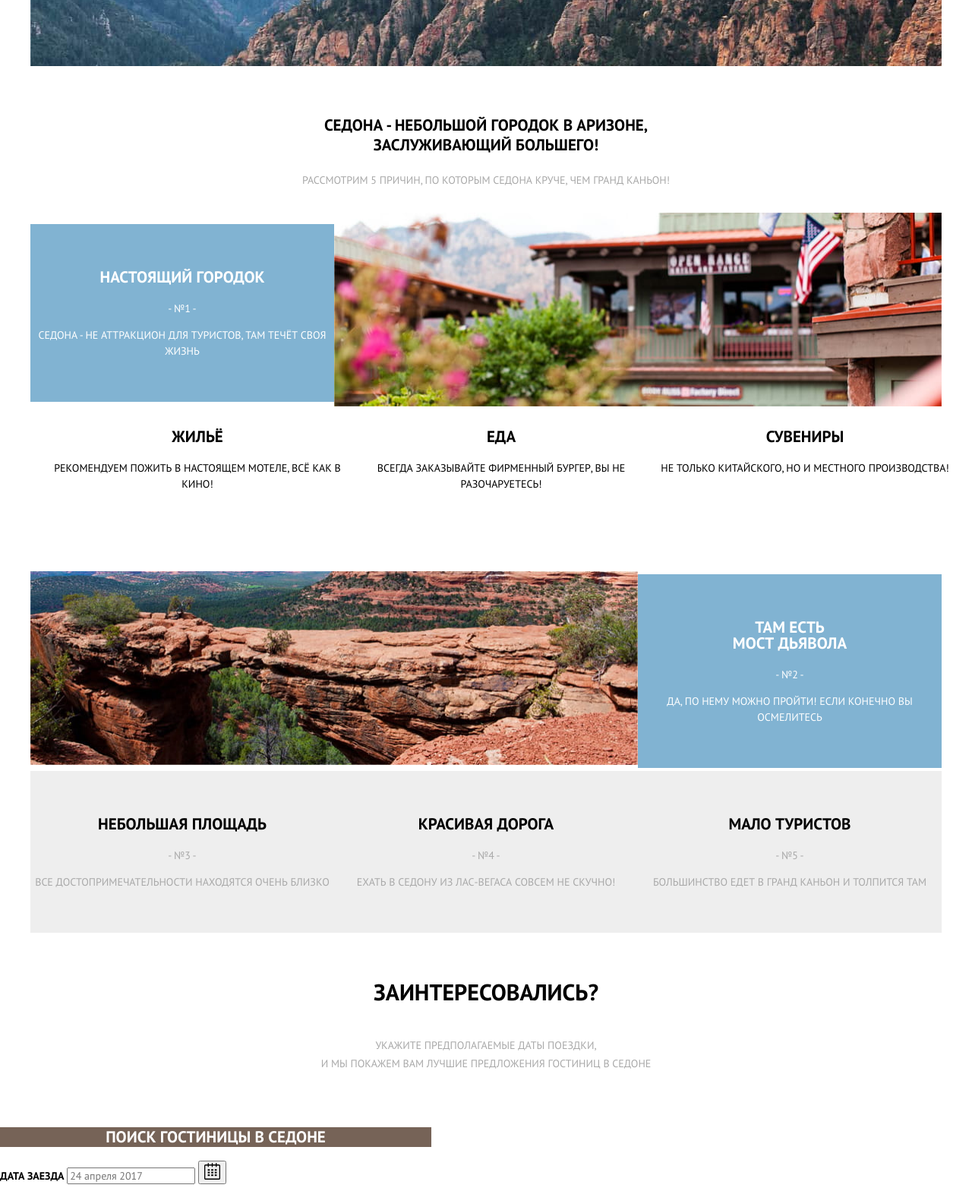
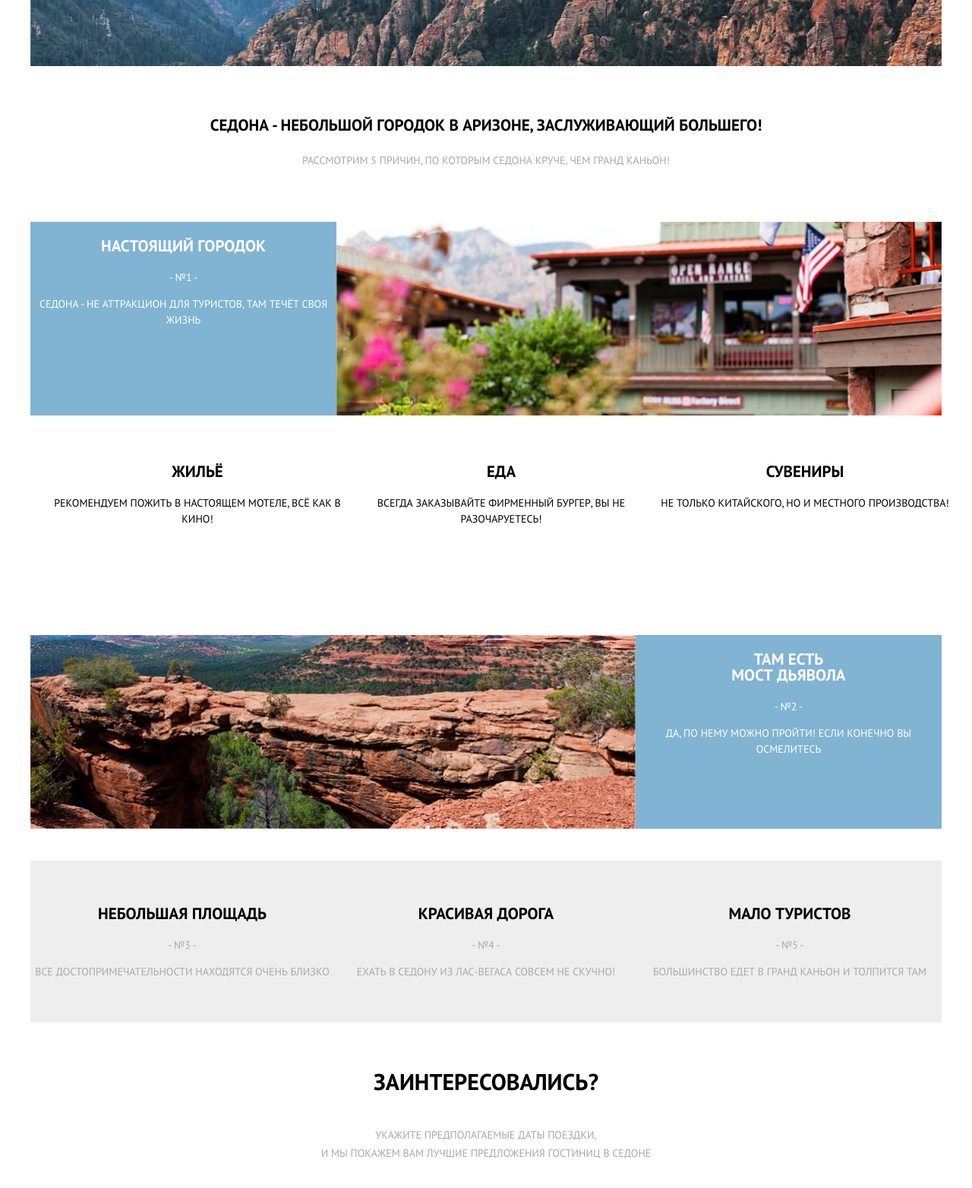
Before and after one commit to Rinnelis/974729-sedona-26, a plain HTML site: page index.html in a window 1280 px wide. Shown: the part 492-2056 px from the top of the page at 76% size. Drawn offline with Linux system fonts and the light colour scheme.

Commit message:
Личный проект: начинаем строить сетку на флексах

```diff
--- a/css/style.css
+++ b/css/style.css
@@ -59,16 +59,16 @@ a {
 }
 
 .background {
-  display: flex;
   background-image: url(../img/background-photo.jpg);
   background-position: top center;
   background-repeat: no-repeat;
 }
 
 .background img {
+  display: block;
   margin: auto;
-  margin-top: 80px;
-  margin-bottom: 90px;
+  padding-top: 80px;
+  padding-bottom: 90px;
 }
 
 .description-text {
@@ -83,7 +83,6 @@ a {
   font-size: 21px;
   color: #000000;
   font-weight: bold;
-  width: 445px;
   margin: 0;
   padding: 0;
   margin-top: 65px;
@@ -97,6 +96,16 @@ a {
   text-align: center;
 }
 
+.container {
+  width: 100%;
+  max-width: 1200px;
+  margin: 0 auto;
+}
+
+.reason-blue div {
+  background-color: #81B3D2;
+}
+
 .reasons-list {
   display: flex;
   flex-wrap: wrap;
@@ -104,6 +113,10 @@ a {
   padding: 0;
   align-items: center;
   justify-content: center;
+}
+
+.reason-blue {
+  display: flex;
 }
 
 .inner-reasons-list {
@@ -117,7 +130,6 @@ a {
 }
 
 .reason-item {
-  width: 400px;
   text-align: center;
   line-height: 21px;
   padding-bottom: 42px;
@@ -140,20 +152,14 @@ a {
   font-weight: bold;
 }
 
-.reason-blue,
+.reason-blue p,
 .reason-blue h3 {
-  background-color: #81B3D2;
   color: #ffffff;
 }
 
 .reason-grey {
   background-color: #EEEEEE;
-}
-
-.interest {
-  display: flex;
-  flex-direction: column;
-  align-items: center;
+  width: 400px;
 }
 
 .interest h2 {
@@ -162,6 +168,7 @@ a {
   color: #000000;
   margin-top: 60px;
   margin-bottom: 40px;
+  text-align: center;
 }
 
 .interest p {
@@ -248,7 +255,7 @@ a {
   color: #766357;
 }
 
-.hotel-wrapper {
+.hotel-choosing form {
   display: flex;
   background-image: url(../img/filter-background.jpg);
   background-position: top center;
--- a/index.html
+++ b/index.html
@@ -10,6 +10,7 @@
 
   <body>
     <header class="main-header">
+      <div class="container">
         <nav class="main-navigation">
           <ul class="site-navigation">
             <li><a href="#">Информация</a></li>
@@ -18,29 +19,37 @@
             <li><a href="catalog.html">Гостиницы</a></li>
           </ul>
         </nav>
+      </div>
     </header>
 
-    <main class="container">
+    <main>
       <div class="background">
+        <div class="container">
           <img src="img/welcome.svg" width="459" height="353"
           alt="Логотип Седона">
         </div>
+      </div>
+
       <div class="description-text">
+        <div class="container">
       <h1 class="visually-hidden">Седона</h1>
       <p class="sedona-description">Седона - небольшой городок в Аризоне, заслуживающий большего!</p>
       <h2 class="visually-hidden">Причины посещения</h2>
       <p class="cool-reasons">Рассмотрим 5 причин, по которым Седона круче, чем Гранд Каньон!</p>
         </div>
+      </div>
 
       <section class="reasons">
+        <div class="container">
         <h2 class="visually-hidden">Причины посетить Седону</h2>
+        <div class="container">
         <ul class="reasons-list">
           <li class="reason-item reason-blue">
+            <div>
             <h3>Настоящий городок</h3>
             <p>- №1 -</p>
             <p>Седона - не аттракцион для туристов, там течёт своя жизнь</p>
-          </li>
-          <li>
+            </div>
             <img src="img/reason-1.jpg" width="800" height="255"
             alt="1 причина">
           </li>
@@ -63,15 +72,15 @@
             </ul>
           </li>
 
-          <li>
+          <li class="reason-item reason-blue">
             <img src="img/reason-2.jpg" width="800" height="255"
             alt="2 причина">
-          </li>
-          <li class="reason-item reason-blue">
+            <div>
             <h3>Там есть<br>
               мост дьявола</h3>
             <p>- №2 -</p>
             <p>Да, по нему можно пройти! Если конечно вы осмелитесь</p>
+            </div>
           </li>
 
           <li class="reason-item reason-grey">
@@ -92,15 +101,21 @@
             <p>Большинство едет в Гранд Каньон и толпится там</p>
           </li>
         </ul>
+      </div>
+      </div>
       </section>
 
+
       <section class="interest">
+        <div class="container">
         <h2>Заинтересовались?</h2>
         <p>Укажите предполагаемые даты поездки,<br>
           и мы покажем Вам лучшие предложения гостиниц в Седоне</p>
+        </div>
       </section>
 
       <section class="hotel-search">
+        <div class="container">
         <a class="search-title" href="https://echo.htmlacademy.ru">
           <h2>Поиск гостиницы в Седоне</h2></a>
         <form action="#" method="get">
@@ -134,10 +149,12 @@
         </form>
         <img src="img/map.png" width="1200" height="595"
         alt="Карта местонахождения Седоны">
+      </div>
       </section>
     </main>
 
     <footer class="main-footer">
+      <div class="container">
       <div class="footer-container">
       <p>#visitsedona</p>
 
@@ -156,6 +173,7 @@
       </a>
       </p>
     </div>
+    </div>
     </footer>
 
   </body>
```
Also changed, not shown: catalog.html (+12 -2 lines). Lines whose indentation alone changed are shown as unchanged.
